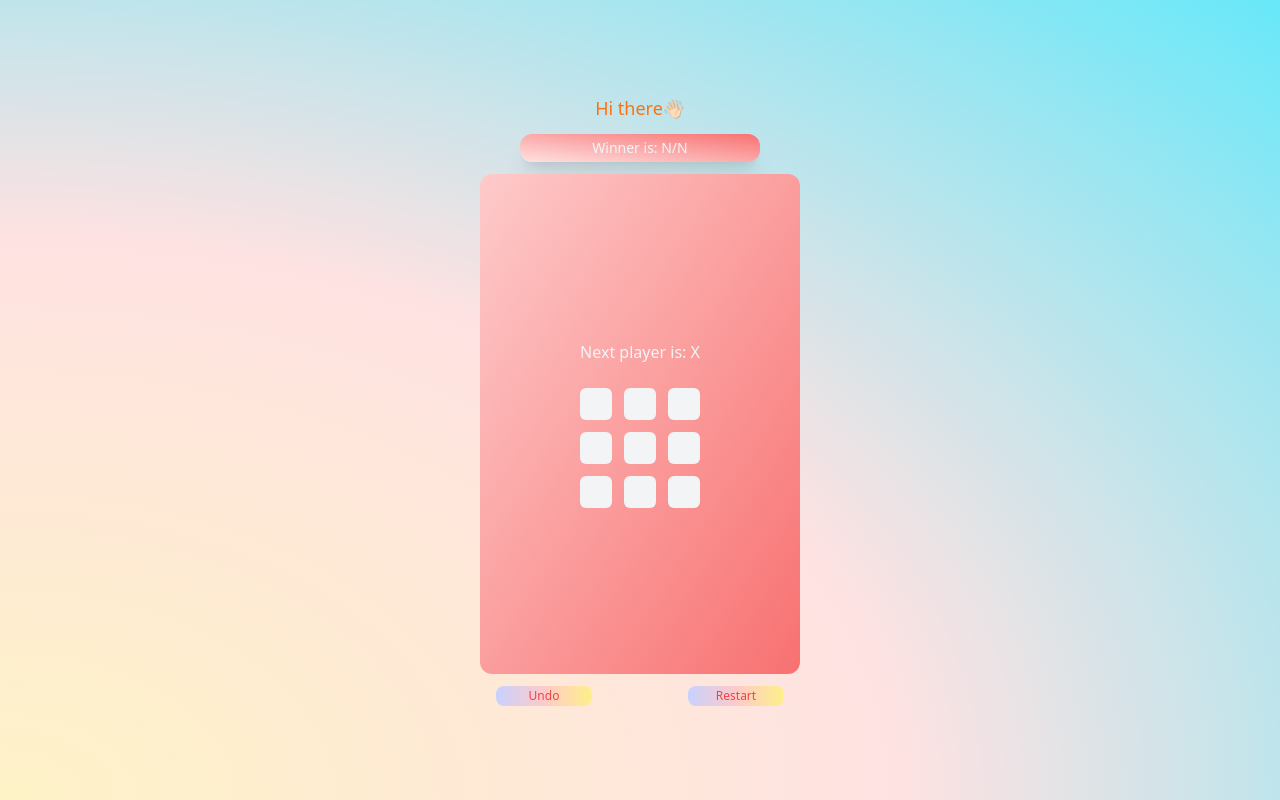
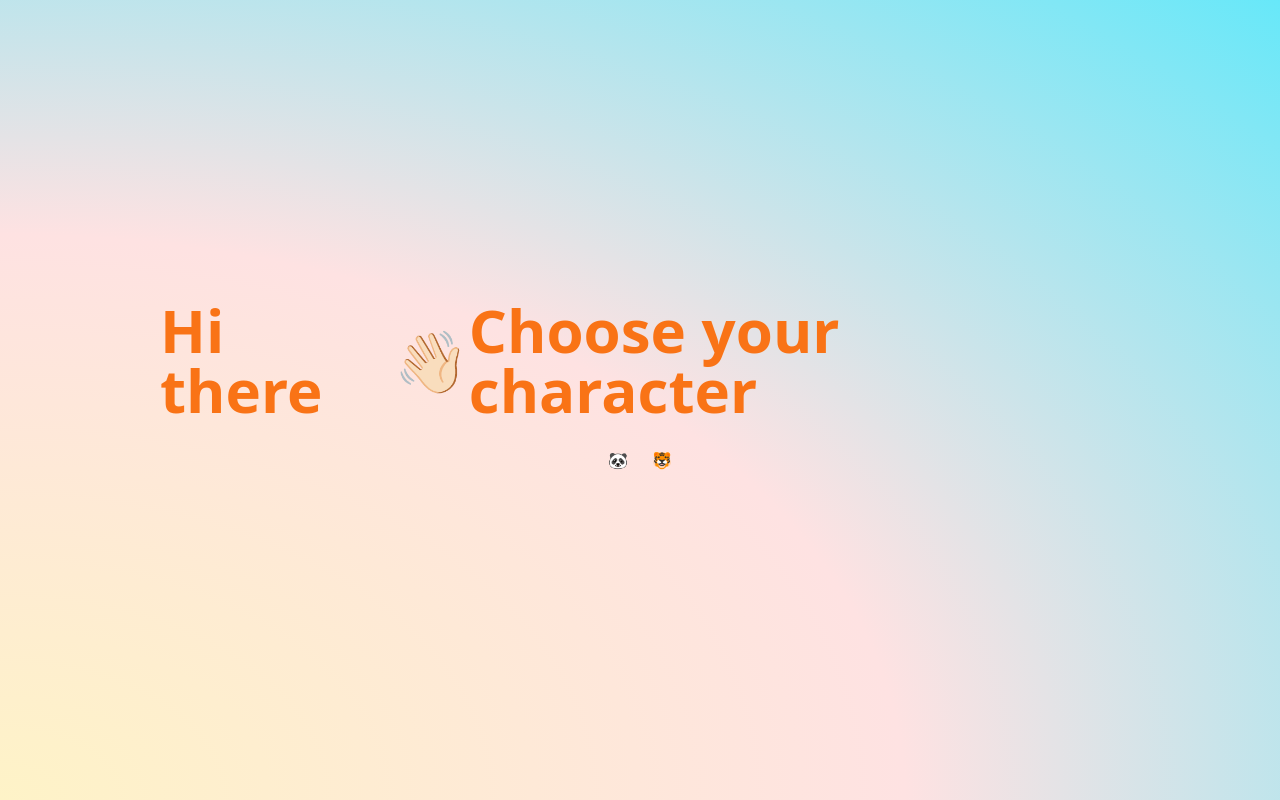
Before and after one commit to Tritintruong114/tictactoe-tailwind-UI-finish, a React (Create React App) app: page / in a window 1280 px wide. Built offline with nearby package versions, Linux system fonts and the light colour scheme.

Commit message:
this for UI

```diff
--- a/src/components/Board.jsx
+++ b/src/components/Board.jsx
@@ -1,25 +1,61 @@
 import React, { useState } from "react";
 import Square from "./Square";
 
-export default function Board({ squares, handleClick }) {
+export default function Board({ color, squares, handleClick }) {
   // const [title,setTitle] = useState()
   return (
     <div className="md:flex">
       <div className="md:flex flex flex-col h-fit w-fit justify-center items-center gap-3 ">
         <div className="w-fit md:flex space-x-3 flex flex-row justify-center items-center">
-          <Square title={squares[0]} handleClick={() => handleClick(0)} />
-          <Square title={squares[1]} handleClick={() => handleClick(1)} />
-          <Square title={squares[2]} handleClick={() => handleClick(2)} />
+          <Square
+            color={color}
+            title={squares[0]}
+            handleClick={() => handleClick(0)}
+          />
+          <Square
+            color={color}
+            title={squares[1]}
+            handleClick={() => handleClick(1)}
+          />
+          <Square
+            color={color}
+            title={squares[2]}
+            handleClick={() => handleClick(2)}
+          />
         </div>
         <div className="w-fit md:flex space-x-3 flex flex-row justify-center items-center">
-          <Square title={squares[3]} handleClick={() => handleClick(3)} />
-          <Square title={squares[4]} handleClick={() => handleClick(4)} />
-          <Square title={squares[5]} handleClick={() => handleClick(5)} />
+          <Square
+            color={color}
+            title={squares[3]}
+            handleClick={() => handleClick(3)}
+          />
+          <Square
+            color={color}
+            title={squares[4]}
+            handleClick={() => handleClick(4)}
+          />
+          <Square
+            color={color}
+            title={squares[5]}
+            handleClick={() => handleClick(5)}
+          />
         </div>
         <div className="w-fit md:flex space-x-3 flex flex-row justify-center items-center">
-          <Square title={squares[6]} handleClick={() => handleClick(6)} />
-          <Square title={squares[7]} handleClick={() => handleClick(7)} />
-          <Square title={squares[8]} handleClick={() => handleClick(8)} />
+          <Square
+            color={color}
+            title={squares[6]}
+            handleClick={() => handleClick(6)}
+          />
+          <Square
+            color={color}
+            title={squares[7]}
+            handleClick={() => handleClick(7)}
+          />
+          <Square
+            color={color}
+            title={squares[8]}
+            handleClick={() => handleClick(8)}
+          />
         </div>
       </div>
     </div>
--- /dev/null
+++ b/src/components/Bottom.jsx
@@ -0,0 +1,19 @@
+import React from "react";
+
+function Bottom(handlRestart) {
+  return (
+    <div className="flex flex-row justify-around items-center w-2/5 h-fit">
+      <button className="text-red-500  font-light text-xs bg-gradient-to-r from-indigo-200 h-5  via-red-200 to-yellow-200 hover:text-red-500 hover:scale-125 transition ease-out  w-1/4  rounded-lg">
+        Undo
+      </button>
+      <button
+        className="text-red-500  font-light text-xs bg-gradient-to-r from-indigo-200 h-5 via-red-200 to-yellow-200 hover:text-red-500 hover:scale-125 transition ease-out  w-1/4  rounded-lg "
+        onClick={handlRestart}
+      >
+        Restart
+      </button>
+    </div>
+  );
+}
+
+export default Bottom;
--- a/src/components/Game.jsx
+++ b/src/components/Game.jsx
@@ -3,15 +3,18 @@ import Board from "./Board";
 
 function Game() {
   const [squares, setSquares] = useState(Array(9).fill(null));
-  const [xIsNext, setXIsNext] = useState(true);
+  const [xIsNext, setXIsNext] = useState();
   const [winner, setWinner] = useState();
+  const [color, setColor] = useState();
+  const [player, setPlayer] = useState(false);
 
   //Declaring a Winner
   useEffect(() => {
     const winner = calculateWinner(squares);
-    console.log(winner);
     if (winner) {
-      setWinner(winner);
+      setWinner(() => {
+        return <hi className="text-red-500 px-1">{winner}</hi>;
+      });
     }
   }, [squares]);
 
@@ -41,44 +44,95 @@ function Game() {
     }
     return null;
   };
+  const chosePlayerPanda = () => {
+    console.log(setSquares(squares));
+  };
 
+  const chosePlayerTiger = () => {
+    setXIsNext("🐯");
+    setPlayer(true);
+  };
   //Handle player
   //this is for the X or O title for the square
   const handleClick = (i) => {
     if (calculateWinner(squares) || squares[i]) {
       return;
     } // this is for stop the game when ever 2 of this condition true.
+    const nextSquare = [...squares];
+    nextSquare[i] = xIsNext ? "🐼" : "🐯";
+    setSquares(nextSquare);
 
-    const nextSquare = [...squares];
-    nextSquare[i] = xIsNext ? "X" : "O";
-    setSquares(nextSquare);
+    const prevSquare = nextSquare[i];
+
+    console.log(prevSquare);
+
     setXIsNext((prev) => !prev);
   };
   //
   //Restart game
   const handlRestart = () => {
     setSquares("");
+    setWinner("");
+    setPlayer(false);
+  };
+
+  const prevMove = () => {
+    setSquares("");
+    // setPlayer(false);
   };
 
   return (
     <div className="md:flex  w-3/4 h-5/6 flex flex-col items-center justify-center gap-3">
-      <h1 class="flex justify-center w-full items-center font-light text-lg text-orange-500">
-        Hi there <span class="animate-[wave_5s_ease-in-out_99] ">👋🏻</span>
+      {!player && (
+        <div className="flex md:flex flex-col justify-center items-center">
+          <h1 class="flex flex-row md:text-6xl justify-center w-full items-center font-bold text-3xl text-orange-500">
+            Hi there{" "}
+            <span class="animate-[wave_3s_ease-in-out_99] md:text-6xl ">
+              👋🏻
+            </span>
+            <span>Choose your character</span>
           </h1>
-      <h2 className="md:flex  shadow-xl  text-gray-100 text-sm py-1  flex justify-center rounded-xl items-center font-light w-1/4  bg-gradient-to-tr from-red-100 to-red-400">
-        Winner is: {winner ? winner : "N/N"}
+          <div className="flex flex-row gap-x-6">
+            <button
+              className="h-20 hover:scale-150 transition ease-in-out "
+              onClick={chosePlayerPanda}
+            >
+              🐼
+            </button>
+
+            <button
+              className="h-20 hover:scale-150 transition ease-in-out"
+              onClick={chosePlayerTiger}
+            >
+              🐯
+            </button>
+          </div>
+        </div>
+      )}
+
+      {winner && (
+        <h2 className="md:flex space-x-3 shadow-xl  text-gray-100 text-sm py-1  flex justify-center rounded-xl items-center font-light w-1/4  bg-gradient-to-tr from-red-100 to-red-400">
+          Winner is : {winner ? winner : ""}
         </h2>
+      )}
 
+      {player && (
         <div className="md:flex rounded-xl w-2/6 h-3/4 bg-gradient-to-br  from-red-200 to-red-400 flex flex-col justify-center items-center gap-6">
           <span className="md:flex text-gray-100 font- flex flex-row justify-center items-center ">
-          Next player is: {xIsNext ? "X" : "O"}
+            Next player is: {xIsNext ? "🐼" : "🐯"}
           </span>
           <Board squares={squares} handleClick={handleClick} />
         </div>
+      )}
+      {player && (
         <div className="flex flex-row justify-around items-center w-2/5 h-fit">
-        <button className="text-red-500  font-light text-xs bg-gradient-to-r from-indigo-200 h-5  via-red-200 to-yellow-200 hover:text-red-500 hover:scale-125 transition ease-out  w-1/4  rounded-lg">
-          Undo
+          <button
+            onClick={prevMove}
+            className="text-red-500  font-light text-xs bg-gradient-to-r from-indigo-200 h-5  via-red-200 to-yellow-200 hover:text-red-500 hover:scale-125 transition ease-out  w-1/4  rounded-lg"
+          >
+            Prev
           </button>
+
           <button
             className="text-red-500  font-light text-xs bg-gradient-to-r from-indigo-200 h-5 via-red-200 to-yellow-200 hover:text-red-500 hover:scale-125 transition ease-out  w-1/4  rounded-lg "
             onClick={handlRestart}
@@ -86,6 +140,7 @@ function Game() {
             Restart
           </button>
         </div>
+      )}
     </div>
   );
 }
```
Lines whose indentation alone changed are shown as unchanged.
